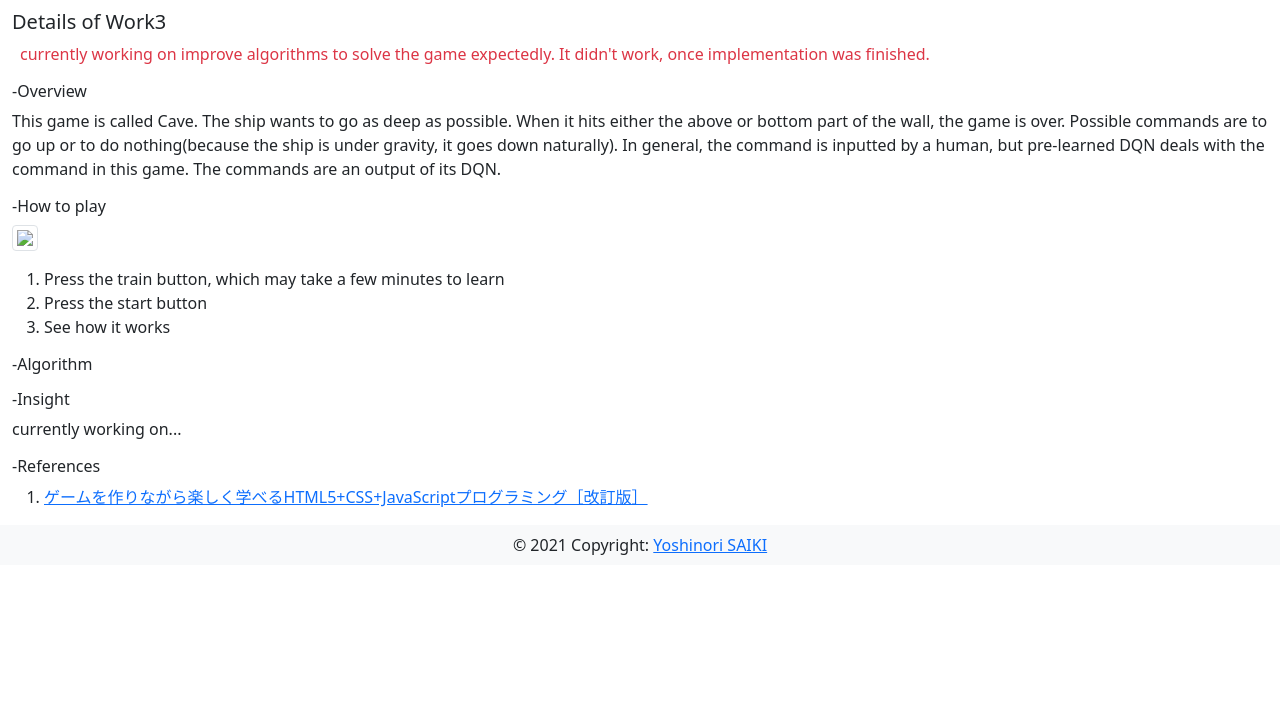
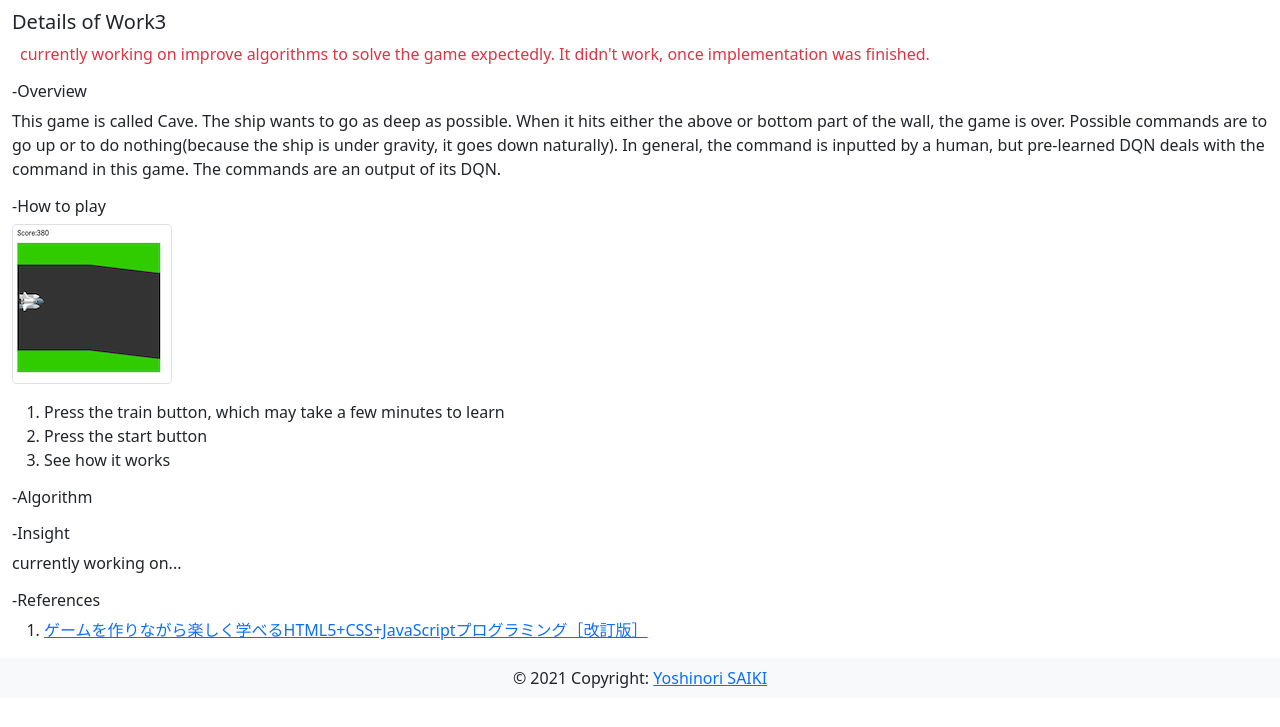
Before and after one commit to s122y4426/scikiy.github.io, a plain HTML site: page pages/work3_details.html in a window 1280 px wide. Shown: the part 63-790 px from the top of the page. Drawn offline with nearby package versions, Linux system fonts and the light colour scheme.

Commit message:
put the image tentatively

```diff
--- a/pages/work3_details.html
+++ b/pages/work3_details.html
@@ -74,7 +74,7 @@
             <div>
               <p class="h6">-How to play</p>
               <p>
-                <img src="#" class="img-thumbnail" />
+                <img src="../img/work3.png" class="img-thumbnail" />
               </p>
               <ol>
                 <li>Press the train button, which may take a few minutes to learn</li>
```
